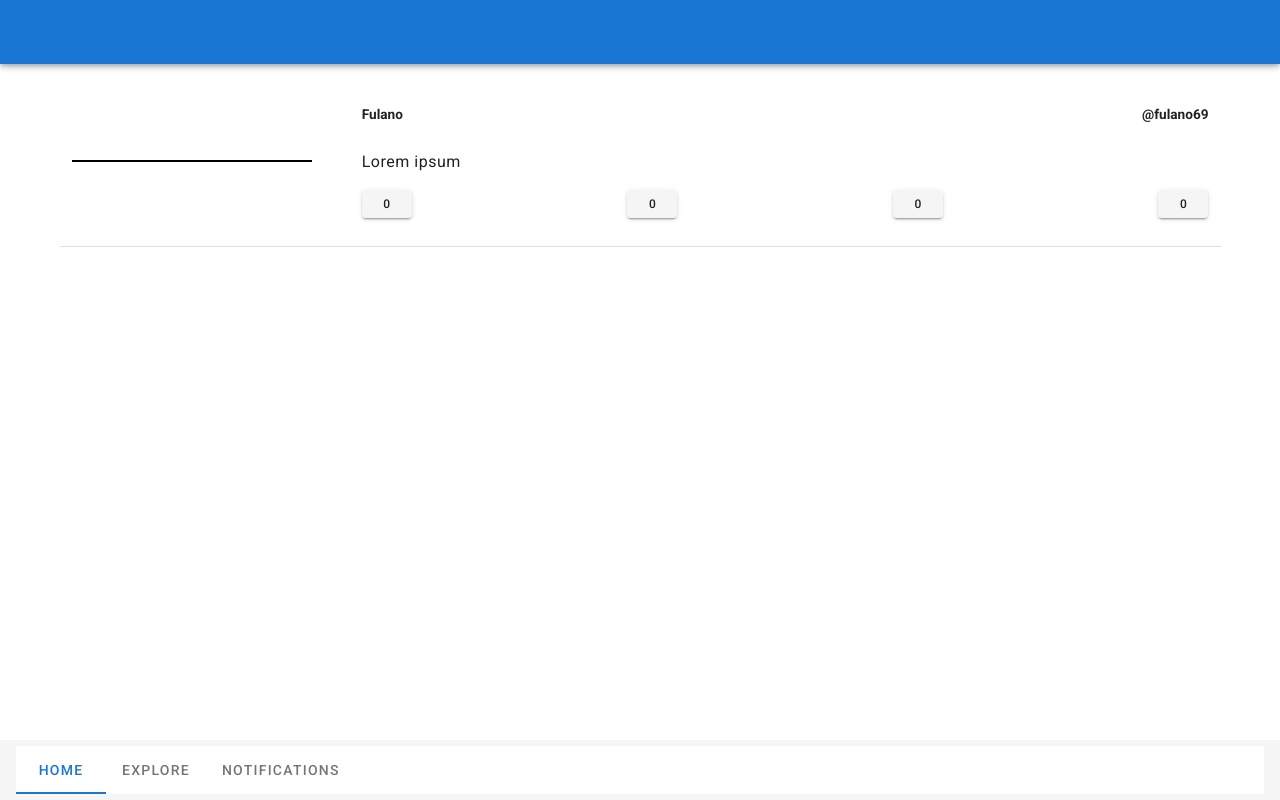
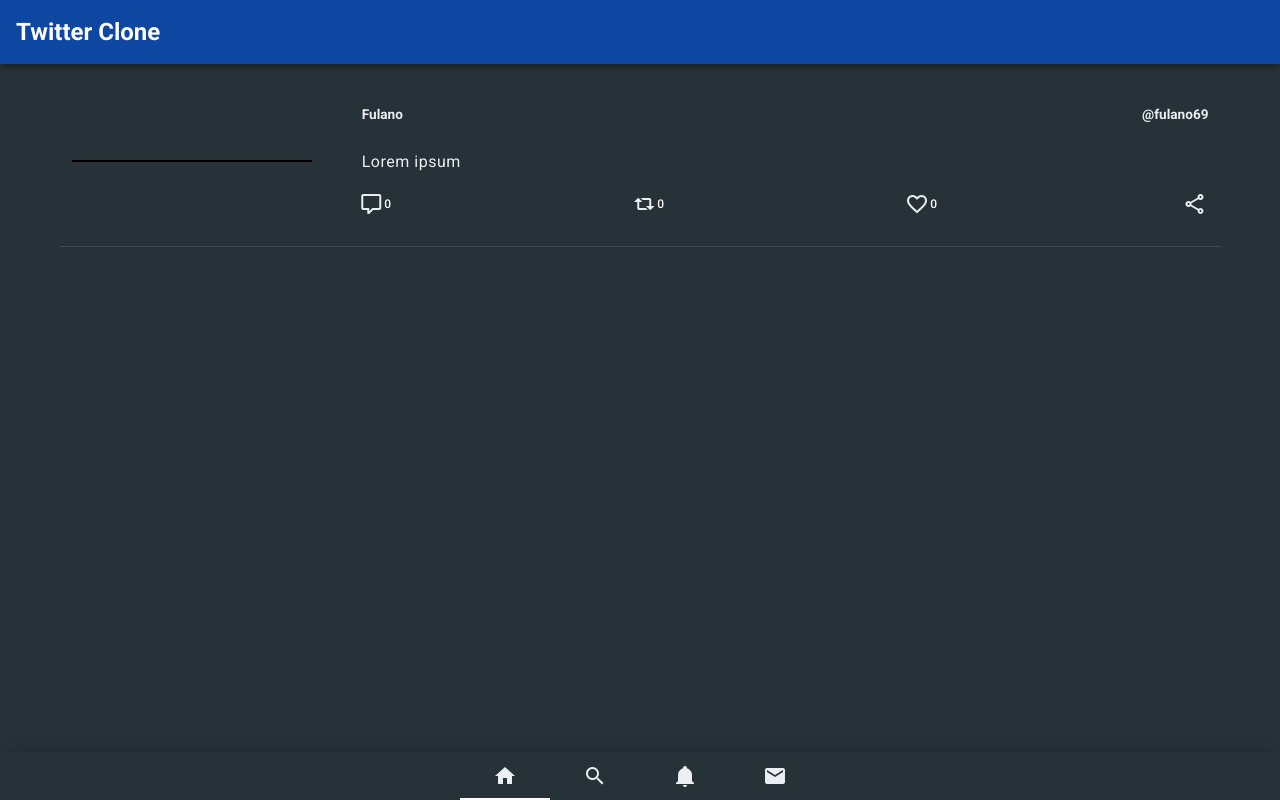
Before and after one commit to luigi-ms-git/twitter-clone, a Vue app: page / in a window 1280 px wide. Built offline with nearby package versions, Linux system fonts and the light colour scheme.

Commit message:
added icons and change colors

```diff
--- a/public/index.html
+++ b/public/index.html
@@ -1,17 +1,17 @@
 <!DOCTYPE html>
-<html lang="en">
+<html lang="pt-br">
   <head>
     <meta charset="utf-8">
     <meta http-equiv="X-UA-Compatible" content="IE=edge">
     <meta name="viewport" content="width=device-width,initial-scale=1.0">
     <link rel="icon" href="<%= BASE_URL %>favicon.ico">
-    <title><%= htmlWebpackPlugin.options.title %></title>
+    <title>Twitter Clone</title>
     <link rel="stylesheet" href="https://fonts.googleapis.com/css?family=Roboto:100,300,400,500,700,900">
     <link rel="stylesheet" href="https://cdn.jsdelivr.net/npm/@mdi/font@latest/css/materialdesignicons.min.css">
   </head>
   <body>
     <noscript>
-      <strong>We're sorry but <%= htmlWebpackPlugin.options.title %> doesn't work properly without JavaScript enabled. Please enable it to continue.</strong>
+      <strong>We're sorry but Twitter Clone doesn't work properly without JavaScript enabled. Please enable it to continue.</strong>
     </noscript>
     <div id="app"></div>
     <!-- built files will be auto injected -->
--- a/src/App.vue
+++ b/src/App.vue
@@ -1,29 +1,61 @@
 <template>
  <v-app>
   <v-app-bar app
-   color="primary"
+   color="blue darken-4"
    dark>
+   <h1>Twitter Clone</h1>
   </v-app-bar>
   <v-main>
    <router-view/>
   </v-main>
-  <v-footer>
-   <v-tabs>
-    <v-tab>Home</v-tab>
-    <v-tab>Explore</v-tab>
-    <v-tab>Notifications</v-tab>
-   </v-tabs>
+  <v-footer elevation="6"
+    padless
+    fixed>
+    <v-tabs centered
+      background-color="blue-grey darken-4"
+      dark>
+      <v-tab>
+       <v-icon color="blue-grey lighten-5"
+         dark>
+         mdi-home
+       </v-icon>
+      </v-tab>
+      <v-tab>
+       <v-icon color="blue-grey lighten-5"
+         dark>
+         mdi-magnify
+        </v-icon>
+      </v-tab>
+      <v-tab>
+       <v-icon color="blue-grey lighten-5"
+         dark>
+         mdi-bell
+       </v-icon>
+      </v-tab>
+      <v-tab>
+       <v-icon color="blue-grey lighten-5"
+         dark>
+         mdi-email
+       </v-icon>
+      </v-tab>
+    </v-tabs>
   </v-footer>
- </v-app>
+</v-app>
 </template>
 
 <script>
-
 export default {
   name: 'App',
-
   data: () => ({
     //
-  }),
+  })
 };
 </script>
+
+<style>
+h1 { font-size: 1.5rem; }
+
+main { background-color: #263238; }
+
+footer { background-color: #0D47A1; }
+</style>
--- a/src/components/HelloWorld.vue
+++ b/src/components/HelloWorld.vue
@@ -1,7 +1,7 @@
 <template>
  <v-container>
   <PostView />
-  <v-divider></v-divider>
+  <v-divider dark></v-divider>
   </v-container>
 </template>
 
@@ -9,11 +9,13 @@
   import PostView from './Post.vue';
 
   export default {
-    name: 'HelloWorld',
-    data: () => ({
-    }),
+    name: 'MainPage',
+    data: () => ({}),
     components: {
      PostView
     }
   }
 </script>
+
+<style scoped>
+</style>
--- a/src/components/Post.vue
+++ b/src/components/Post.vue
@@ -15,22 +15,49 @@
     </header>
     <p class="text-md-body-1 text-no-wrap">{{ text }}</p>
     <div class="buttons">
-     <v-btn small class="comment">
+      <v-btn small
+        dark
+        icon
+        class="comment">
+       <v-icon color="blue-grey lighten-5"
+         dark>
+         mdi-comment-outline
+       </v-icon>
       {{ comments }}
      </v-btn>
-     <v-btn small class="retweet">
+     <v-btn small
+       dark
+       icon
+       class="retweet">
+       <v-icon color="blue-grey lighten-5"
+         dark>
+         mdi-repeat-variant
+       </v-icon>
       {{ retweets }}
      </v-btn>
-     <v-btn small class="like">
+     <v-btn small
+       dark
+       icon
+       class="like">
+       <v-icon color="blue-grey lighten-5"
+         dark>
+         mdi-heart-outline
+       </v-icon>
       {{ likes }}
      </v-btn>
-     <v-btn small class="share">
-      0
+     <v-btn small
+       dark
+       icon
+       class="share">
+       <v-icon color="blue-grey lighten-5"
+         dark>
+         mdi-share-variant-outline
+       </v-icon>
      </v-btn>
     </div>
    </v-col>
   </v-row>
- </v-container>
+  </v-container>
 </template>
 
 <script>
@@ -59,6 +86,7 @@ export default {
 .content {
  margin-top: 2vh;
  margin-bottom: 2vh;
+ color: #ECEFF1;
 }
 
 header {
@@ -89,6 +117,7 @@ p {
 
 .buttons * {
 	padding: 1%;
-	border: none;
+  border: none;
+  color: #ECEFF1;
 }
 </style>
--- a/src/router/index.js
+++ b/src/router/index.js
@@ -1,6 +1,6 @@
 import Vue from 'vue'
 import VueRouter from 'vue-router'
-import HomeView from '../views/HomeView.vue'
+import MainView from '../views/HomeView.vue'
 
 Vue.use(VueRouter)
 
@@ -8,7 +8,7 @@ const routes = [
   {
     path: '/',
     name: 'home',
-    component: HomeView
+    component:MainView
   },
   {
     path: '/about',
--- a/src/views/HomeView.vue
+++ b/src/views/HomeView.vue
@@ -1,15 +1,15 @@
 <template>
-  <hello-world />
+  <MainPage />
 </template>
 
 <script>
-  import HelloWorld from '../components/HelloWorld'
+  import MainPage from '../components/HelloWorld'
 
   export default {
-    name: 'HomeView',
+    name: 'MainView',
 
     components: {
-      HelloWorld,
+      MainPage,
     },
   }
 </script>
```
